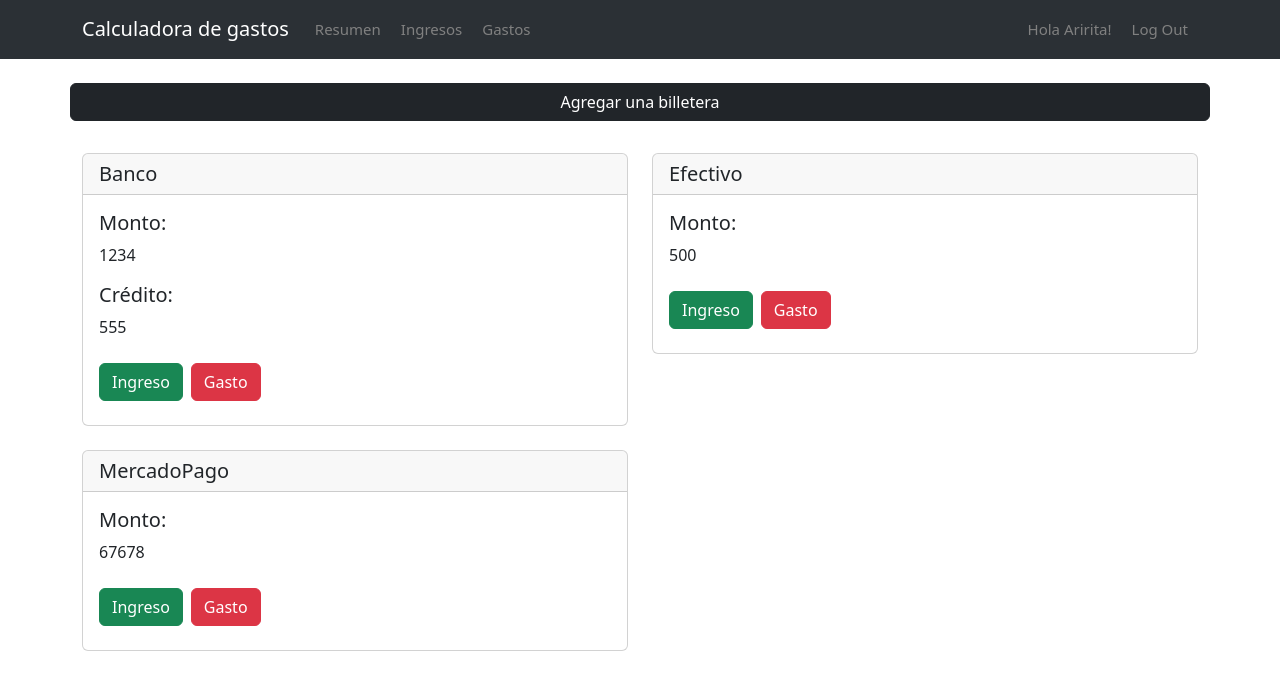
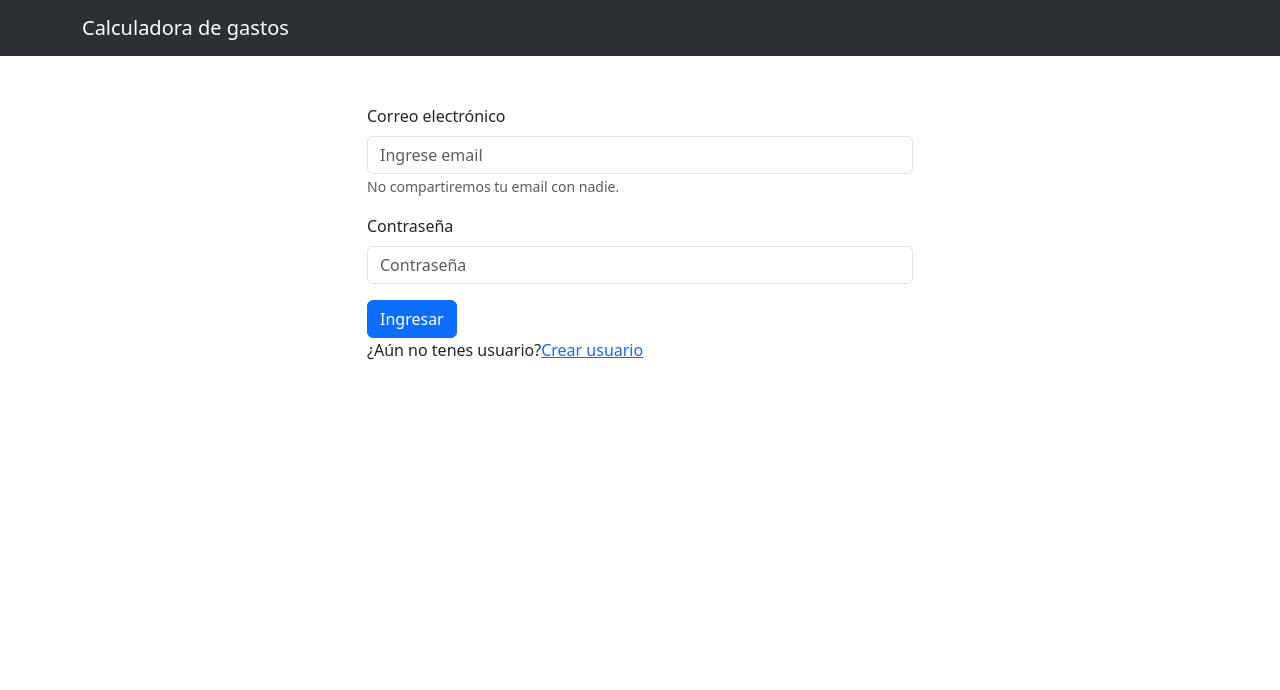
Before and after one commit to Juancho41/CalcGasto, a React (Create React App) app in the folder calculadora/: page / in a window 1280 px wide. Shown: the top 690 px of the page. Built offline with nearby package versions, Linux system fonts and the light colour scheme.

Commit message:
se agregan variables en usestate para login, se crean archivos de service para users y login. Al loguearse se conecta con la base de datos y los datos del usuario son guardados en la memoria del navegador. Al apretar logout se setea el usuario a null y se limpia la memoria del navegador

```diff
--- a/calculadora/package.json
+++ b/calculadora/package.json
@@ -6,6 +6,7 @@
     "@testing-library/jest-dom": "^5.16.5",
     "@testing-library/react": "^13.4.0",
     "@testing-library/user-event": "^13.5.0",
+    "axios": "^1.4.0",
     "bootstrap": "^5.3.0",
     "eslint": "^8.42.0",
     "react": "^18.2.0",
--- a/calculadora/src/App.jsx
+++ b/calculadora/src/App.jsx
@@ -6,6 +6,8 @@ import NewUser from "./components/NewUser";
 
 import { useState, useEffect } from 'react';
 import { BrowserRouter, Routes, Route } from "react-router-dom";
+
+import userService from './services/users'
 
 
 function App() {
@@ -107,8 +109,15 @@ function App() {
   const [ingresosUsuario, setIngresosUsuario] = useState(mockDataIngresos)
   const [gastosUsuario, setGastosUsuario] = useState(mockDataGastos)
   const [usuario, setUsuario] = useState(null);
+
+
   useEffect(() => {
-    setUsuario(mockDataUser)
+    const loggedUserJSON = window.localStorage.getItem('usuarioCalc')
+    if (loggedUserJSON) {
+      const user = JSON.parse(loggedUserJSON)
+      setUsuario(user)
+
+    }
   }, [])
 
 
@@ -117,7 +126,7 @@ function App() {
       <NavbarCalc usuario={usuario} setUsuario={setUsuario} />
       <Routes>
         <Route path="/" element={<Principal billeterasUsuario={billeterasUsuario}
-          setBilleterasUsuario={setBilleterasUsuario} usuario={usuario}
+          setBilleterasUsuario={setBilleterasUsuario} usuario={usuario} setUsuario={setUsuario}
           setGastosUsuario={setGastosUsuario} gastosUsuario={gastosUsuario}
           ingresosUsuario={ingresosUsuario} setIngresosUsuario={setIngresosUsuario} />} />
         <Route path="/ingresos" element={<ListaIngresos ingresosUsuario={ingresosUsuario} />} />
--- a/calculadora/src/components/Login.jsx
+++ b/calculadora/src/components/Login.jsx
@@ -5,18 +5,55 @@ import Row from 'react-bootstrap/Row';
 import Col from 'react-bootstrap/Col';
 
 import { Link } from 'react-router-dom';
+import { useState } from 'react';
 
-function Login() {
+import loginService from '../services/login'
+
+function Login({ setUsuario }) {
+
+    const [email, setEmail] = useState(null)
+    const [pass, setPass] = useState(null)
+
+    const handleEmail = (event) => {
+        setEmail(event.target.value)
+    }
+
+    const handlePass = (event) => {
+        setPass(event.target.value)
+    }
+
+    const handleLoginSubmit = async (event) => {
+        event.preventDefault();
+        const user = {
+            'email': email,
+            'password': pass
+        }
+
+        try {
+            const login = await loginService.login(user)
+
+            setUsuario(login.data)
+            window.localStorage.setItem(
+                'usuarioCalc', JSON.stringify(login.data)
+            )
+            setEmail('')
+            setPass('')
+        } catch (exception) {
+            alert('Wrong credentials')
+
+        }
+    }
+
     return (
         <Container className='mt-5'>
             <Row>
                 <Col></Col>
                 <Col xs={6}>
 
-                    <Form>
+                    <Form onSubmit={handleLoginSubmit}>
                         <Form.Group className="mb-3" controlId="formBasicEmail">
                             <Form.Label>Correo electrónico</Form.Label>
-                            <Form.Control type="email" placeholder="Ingrese email" />
+                            <Form.Control type="email" placeholder="Ingrese email" onChange={handleEmail} />
                             <Form.Text className="text-muted">
                                 No compartiremos tu email con nadie.
                             </Form.Text>
@@ -24,7 +61,7 @@ function Login() {
 
                         <Form.Group className="mb-3" controlId="formBasicPassword">
                             <Form.Label>Contraseña</Form.Label>
-                            <Form.Control type="password" placeholder="Contraseña" />
+                            <Form.Control type="password" placeholder="Contraseña" onChange={handlePass} />
                         </Form.Group>
 
                         <Button variant="primary" type="submit">
--- a/calculadora/src/components/NavbarCalc.jsx
+++ b/calculadora/src/components/NavbarCalc.jsx
@@ -14,7 +14,12 @@ function NavbarCalc({ usuario, setUsuario }) {
     textDecoration: "none",
   }
 
-  console.log(usuario)
+  const logOutUser = () => {
+    window.localStorage.clear()
+    setUsuario(null)
+  }
+
+
 
   return (
     <Navbar collapseOnSelect expand="lg" className="bg-body-tertiary" bg="dark" data-bs-theme="dark">
@@ -38,7 +43,7 @@ function NavbarCalc({ usuario, setUsuario }) {
               <div style={linkStyle}>
                 Hola {usuario.username}!
               </div>
-              <Link onClick={() => setUsuario(null)} style={linkStyle}>
+              <Link onClick={logOutUser} style={linkStyle}>
                 Log Out
               </Link>
             </Nav>
--- a/calculadora/src/components/NewUser.jsx
+++ b/calculadora/src/components/NewUser.jsx
@@ -5,6 +5,8 @@ import Form from 'react-bootstrap/Form';
 import InputGroup from 'react-bootstrap/InputGroup';
 import Row from 'react-bootstrap/Row';
 import Container from 'react-bootstrap/esm/Container';
+
+import userService from '../services/users'
 
 function NewUser() {
     const [validated, setValidated] = useState(false);
@@ -17,6 +19,8 @@ function NewUser() {
         }
 
         setValidated(true);
+
+
     };
 
     return (
--- a/calculadora/src/components/Principal.jsx
+++ b/calculadora/src/components/Principal.jsx
@@ -1,7 +1,7 @@
 import BilleGrid from "./BilleGrid";
 import Login from "./Login";
 
-function Principal ( {billeterasUsuario, usuario, setGastosUsuario, gastosUsuario, setBilleterasUsuario, ingresosUsuario, setIngresosUsuario}) {
+function Principal ( {setUsuario, billeterasUsuario, usuario, setGastosUsuario, gastosUsuario, setBilleterasUsuario, ingresosUsuario, setIngresosUsuario}) {
 
     if (usuario) {
         return (
@@ -9,7 +9,7 @@ function Principal ( {billeterasUsuario, usuario, setGastosUsuario, gastosUsuari
         )
     } else {
         return (
-            <Login/>
+            <Login setUsuario={setUsuario} />
         )
     }
 }
--- /dev/null
+++ b/calculadora/src/services/login.js
@@ -0,0 +1,16 @@
+import axios from 'axios'
+const baseUrl = 'http://localhost:3001/api/login'
+
+
+const login = async (newObject) => {
+  return await axios.post(baseUrl, newObject)
+}
+
+const update = (id, newObject) => {
+  return axios.put(`${baseUrl}/${id}`, newObject)
+}
+
+export default {
+  login: login,
+  update: update
+}
--- /dev/null
+++ b/calculadora/src/services/users.js
@@ -0,0 +1,20 @@
+import axios from 'axios'
+const baseUrl = 'http://localhost:3001/api/users'
+
+const getAll = async () => {
+  return await axios.get(baseUrl)
+}
+
+const create = async (newObject) => {
+  return await axios.post(baseUrl, newObject)
+}
+
+const update = (id, newObject) => {
+  return axios.put(`${baseUrl}/${id}`, newObject)
+}
+
+export default {
+  getAll: getAll,
+  create: create,
+  update: update
+}
```
Also changed, not shown: 2 other files (tests, documents, lock files or other folders).
